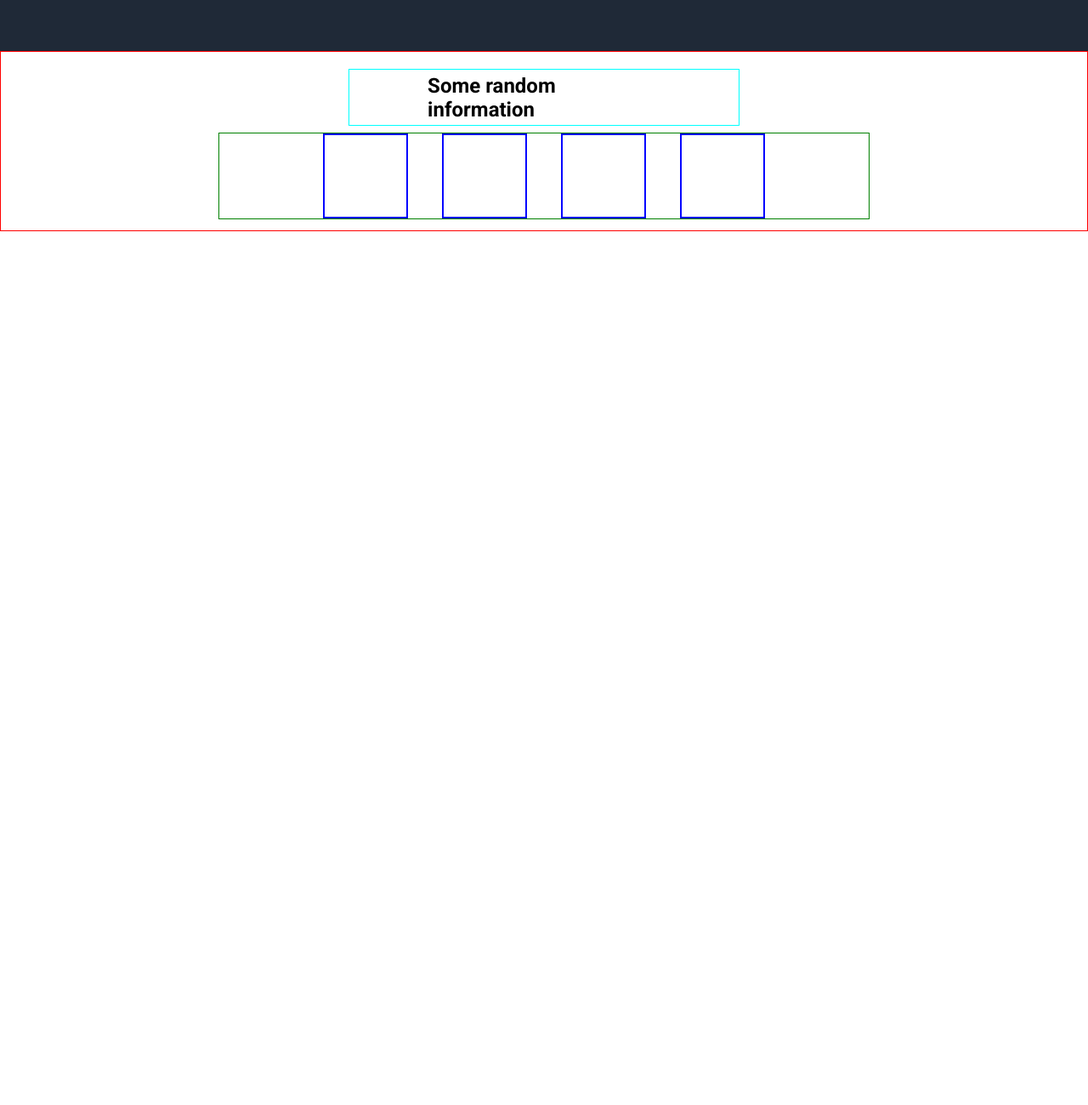
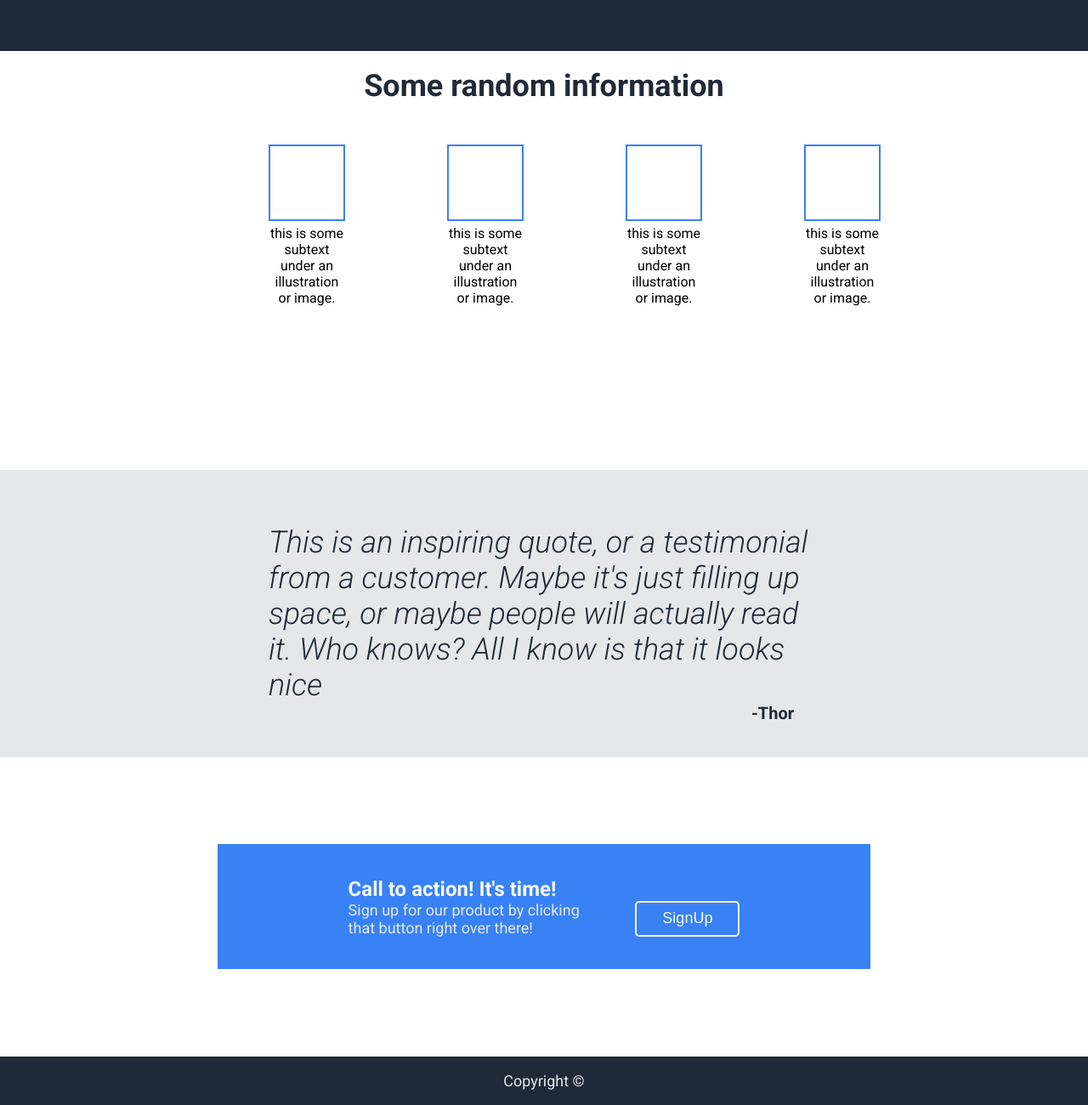
Before and after one commit to ImaniKadiva7/Brainnest_CSS_Main_Assignment, a plain HTML site: page index.html in a window 1280 px wide. Shown: the part 362-1662 px from the top of the page at 85% size. Before the commit the page ends 800 px from the top, so only its background shows below. Drawn offline with Linux system fonts and the light colour scheme.

Commit message:
Second Commit

```diff
--- a/css/style.css
+++ b/css/style.css
@@ -14,38 +14,152 @@ body
 {
     font-family: 'Roboto', sans-serif;
 }
-header
+header, footer
 {
     background: #1F2937;
+}
+.first-section, header
+{
     padding: 1% 20%;
 }
-main
+
+.main-section1
+{
+    margin-bottom: 20px;
+}
+
+.main-section1 h1
+{
+    font-size: 36px;
+    color: #1F2937;
+    padding: 0;
+    text-align: center;
+}
+
+.main-section2
+{
+    padding: 0;
+    display: flex;
+    margin: 0;
+    margin-bottom: 90px;
+}
+
+.main-section2 .img-caption-section
+{
+    display: flex;
+    flex-direction: column;
+    align-items: center;
+    text-align: center;
+    margin: 0 30px;
+    padding: 0;
+}
+.img-caption-section caption p
+{
+    color: #E5E7EB;
+    font-size: 18px;
+}
+.main-section2 caption
+{
+    width: 90px;
+    height: 90px;
+}
+.second-section
+{
+    background-color: #E5E7EB;
+    padding: 5% 20%;
+    margin-bottom: 90px;
+}
+
+.third-section
 {
     padding: 1% 20%;
-    border: 1px solid red;
 }
-.main-section1 h1
+
+.main-section3, .main-section4-container-header
 {
-    border: 1px solid cyan;
+    padding: 0;
+    margin: 0;
 }
-.main-section2
+
+.main-section3 article
 {
-    border: 1px solid green;
+    padding: 0;
+    margin: 0 30px;
+}
+
+.main-section3 article p
+{
+    font-style: italic;
+    font-size: 36px;
+    color: #1F2937;
+    font-weight: 200;
+}
+
+.main-section3 article p strong
+{
+    text-align: center;
+    font-size: 20px;
+    float:right;
+    font-style:normal;
+}
+
+.main-section4
+{
+    background: #3882F6;
+    padding: 5% 20%;
+    margin: 0;
+}
+
+.main-section4-container
+{
+    padding: 0;
     display: flex;
-    padding: 0;
-    justify-content: center;
 
 }
-.main-section2 figure
+.main-section4-container article
 {
-    width: 100px;
-    height: 100px;
-    border: 2px solid blue;
+    margin-right: 50px;
 }
+.main-section4-container button
+{
+    color: #F9FAF8;
+    border: 2px solid #F9FAF8;
+    background: none;
+    border-radius: 5px;
+    padding: 2px 30px;
+    font-size: 18px;
+}
+.main-section4-container button:hover
+{
+    cursor: pointer;
+}
+.main-section4-container-header h2
+{
+    color: #F9FAF8;
+    font-size: 24px;
+    padding: 0;
+    margin: 0;
+}
+
+.main-section4-container article p
+{
+    color: #E5E7EB;
+    font-size: 18px;
+    margin: 0;
+}
+
+.img-caption-section figure
+{
+    margin-bottom: 5px;
+}
+
 figure.fig-section2
 {
-    margin-right: 40px;
+    width: 90px;
+    height: 90px;
+    border: 2px solid #3882F6;
 }
+
 .navbar1
 {
     display: flex;
@@ -69,6 +183,11 @@ figure.fig-section2
     color: #E5E7EB;
     font-size: 18px;
     text-decoration: none;
+}
+
+.navbar1 ul li a.active
+{
+    border-bottom: 2px solid #E5E7EB;
 }
 
 a.home-class, a.about-class
@@ -125,3 +244,20 @@ a.home-class, a.about-class
     border-radius: 10px;
     margin: 10px 0;
 }
+
+.Main-section
+{
+    margin-bottom: 90px;
+}
+
+footer
+{
+    padding: 1% 30%;
+    text-align: center;
+}
+
+footer p
+{
+    color: #E5E7EB;
+    font-size: 18px;
+}
--- a/index.html
+++ b/index.html
@@ -7,8 +7,9 @@
         <title>CSS Main Assignment</title>
         <link rel="stylesheet" href="./css/style.css">
         <link rel="preconnect" href="https://fonts.googleapis.com">
+        <link rel="preconnect" href="https://fonts.googleapis.com">
         <link rel="preconnect" href="https://fonts.gstatic.com" crossorigin>
-        <link href="https://fonts.googleapis.com/css2?family=Barlow+Semi+Condensed:wght@500;600&family=Karla:wght@400;700&family=Merienda:wght@400;700&family=Poppins:wght@400;500;600&family=Roboto:wght@400;500;700&display=swap" rel="stylesheet">
+        <link href="https://fonts.googleapis.com/css2?family=Barlow+Semi+Condensed:wght@500;600&family=Karla:wght@400;700&family=Merienda:wght@400;700&family=Poppins:wght@400;500;600&family=Roboto:ital,wght@0,400;0,500;0,700;1,300;1,400&display=swap" rel="stylesheet">
     </head>
     <body>
         <header>
@@ -16,7 +17,7 @@
                 <h1>Header Logo</h1>
                 <ul>
                     <li>
-                        <a class="home-class" href="#">Home</a>
+                        <a class="home-class active" href="./index.html">Home</a>
                     </li>
                     <li>
                         <a class="about-class" href="#">About</a>
@@ -37,20 +38,90 @@
                     <button>SignUp</button>
                 </article>
                 <figure>
-
+                    <!--Put the image here-->
                 </figure>
             </nav>
         </header>
-        <main>
+        <main class="Main-section">
+            <main class="first-section">
                 <section class="main-section1">
-                <h1>Some random information</h1>
+                    <h1><strong>Some random information</strong></h1>
                 </section>
                 <section class="main-section2">
+                    <div class="img-caption-section">
                         <figure class="fig-section2"></figure>
+                        <caption>
+                            <p>
+                                this is some subtext
+                                under an illustration
+                                or image.
+                            </p>
+                        </caption>
+                    </div>
+                    <div class="img-caption-section">
                         <figure class="fig-section2"></figure>
+                        <caption>
+                            <p>
+                                this is some subtext
+                                under an illustration
+                                or image.
+                            </p>
+                        </caption>
+                    </div>
+                    <div class="img-caption-section">
                         <figure class="fig-section2"></figure>
-                <figure></figure>
+                        <caption>
+                            <p>
+                                this is some subtext
+                                under an illustration
+                                or image.
+                            </p>
+                        </caption>
+                    </div>
+                    <div class="img-caption-section">
+                        <figure class="fig-section2"></figure>
+                        <caption>
+                            <p>
+                                this is some subtext
+                                under an illustration
+                                or image.
+                            </p>
+                        </caption>
+                    </div>
                 </section>
             </main>
+            <main class="second-section">
+                <section class="main-section3">
+                    <article>
+                        <p>
+                            This is an inspiring quote, or a testimonial from a
+                            customer. Maybe it's just filling up space, or maybe
+                            people will actually read it. Who knows? All I know
+                            is that it looks nice <br>
+                            <strong>-Thor</strong>
+                        </p>
+                    </article>
+                </section>
+            </main>
+            <main class="third-section">
+                <section class="main-section4">
+                    <div class="main-section4-container-header">
+                        <h2>Call to action! It's time!</h2>
+                    </div>
+                    <div class="main-section4-container">
+                        <article>
+                            <p>
+                                Sign up for our product by clicking
+                                that button right over there!
+                            </p>
+                        </article>
+                        <button>SignUp</button>
+                    </div>
+                </section>
+            </main>
+        </main>
+        <footer>
+            <p>Copyright &copy;</p>
+        </footer>
     </body>
 </html>
```
Lines whose indentation alone changed are shown as unchanged.
